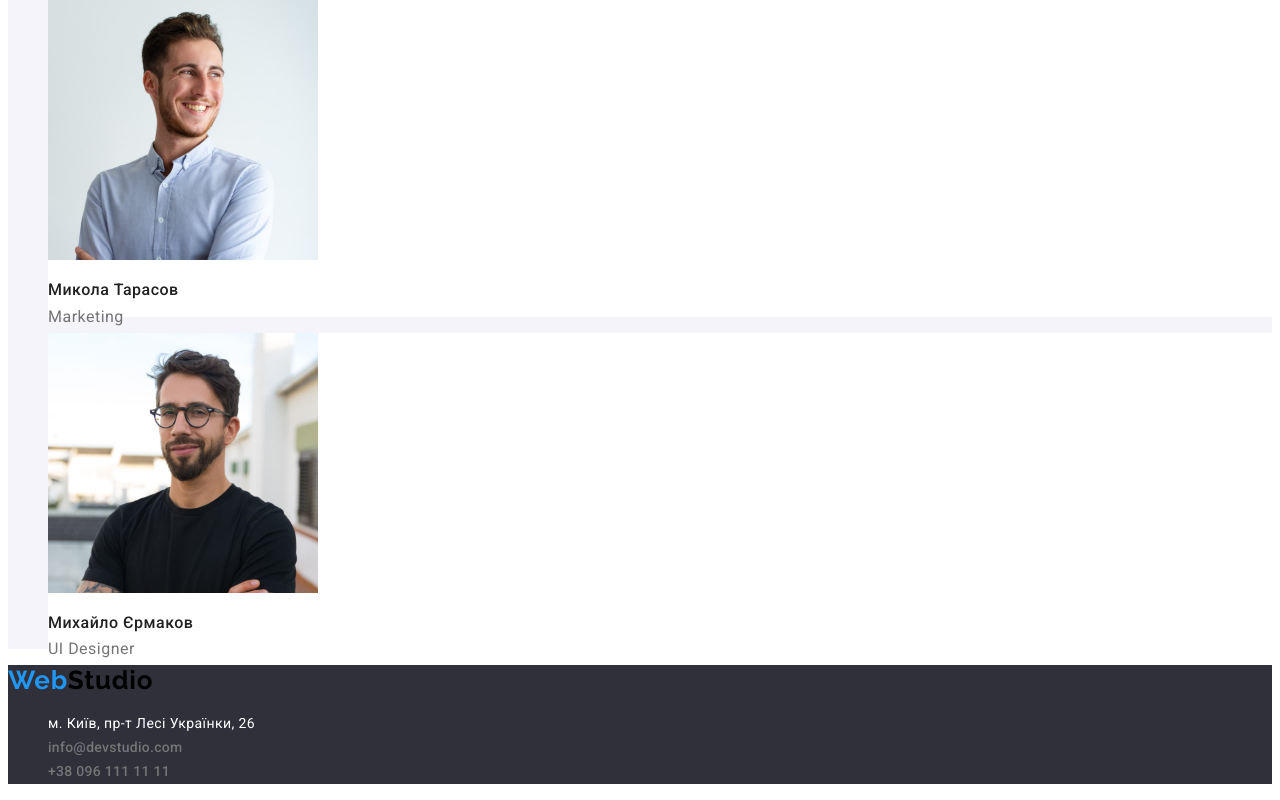
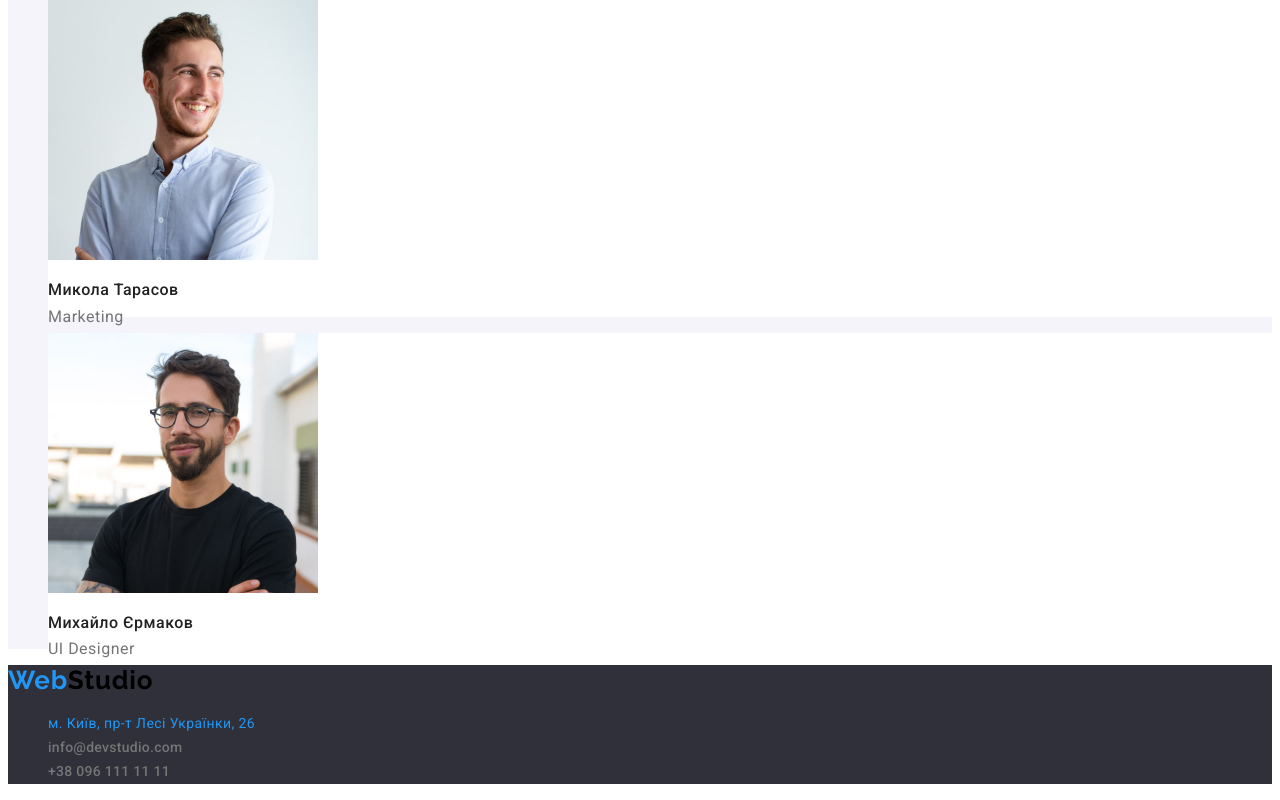
Before and after one commit to MariiaChernokulska/goit-markup-hw-02, a plain HTML site: page index.html in a window 1280 px wide. In both pictures the pointer is over the link "м. Київ, пр-т Лесі Українки, 26". Shown: the part 2374-3174 px from the top of the page. Drawn offline with Linux system fonts and the light colour scheme.

Commit message:
Update styles.css

```diff
--- a/css/styles.css
+++ b/css/styles.css
@@ -135,7 +135,13 @@ span {
 /*footer*/
 .footer {
     background: #2F303A;
+
 }
+.footer .link:hover,
+.footer .link:focus {
+    color: var(--accent-color);
+}
+
 .list-address-item .link {
     font-style: normal;
     font-weight: 400;
```
